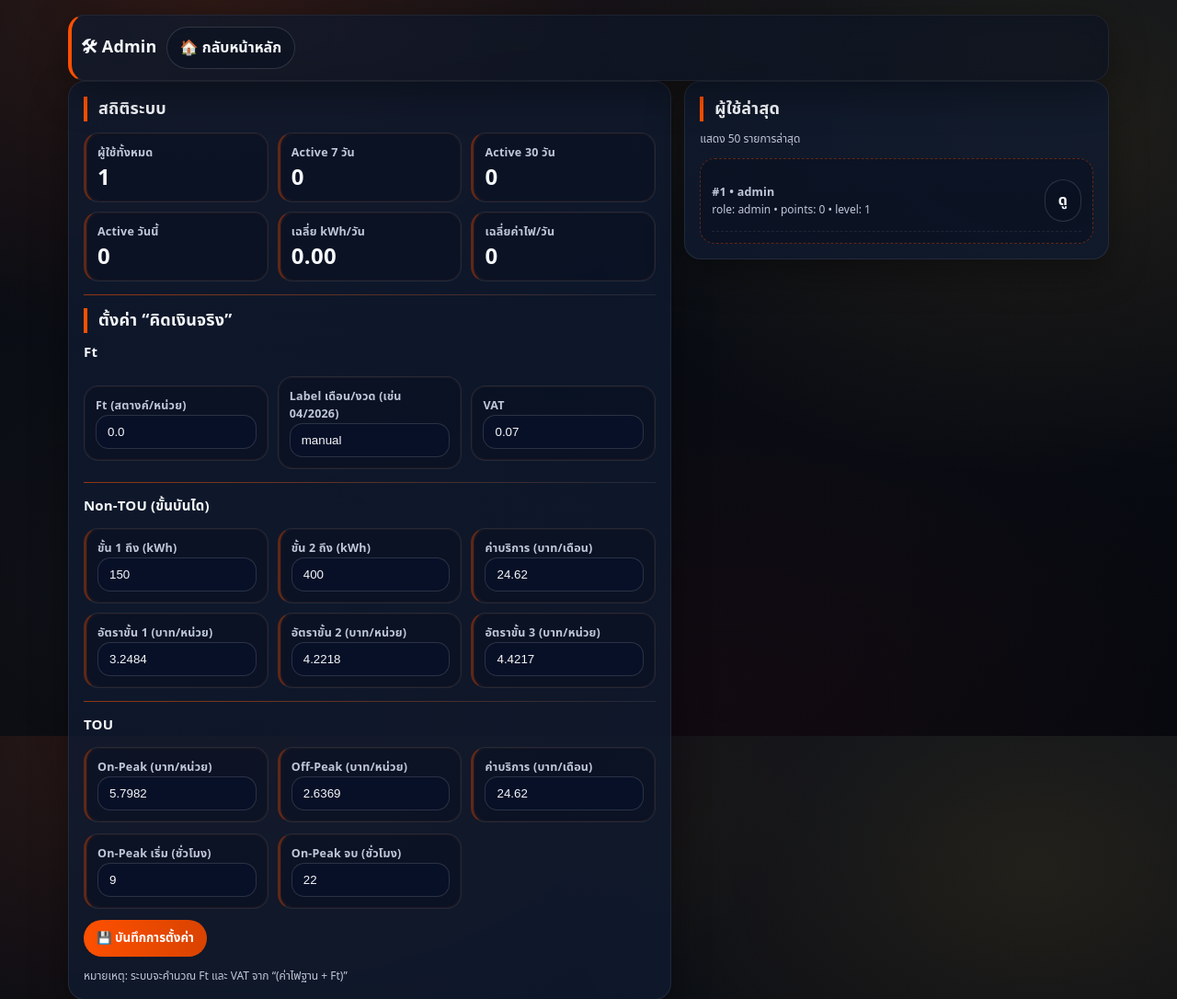
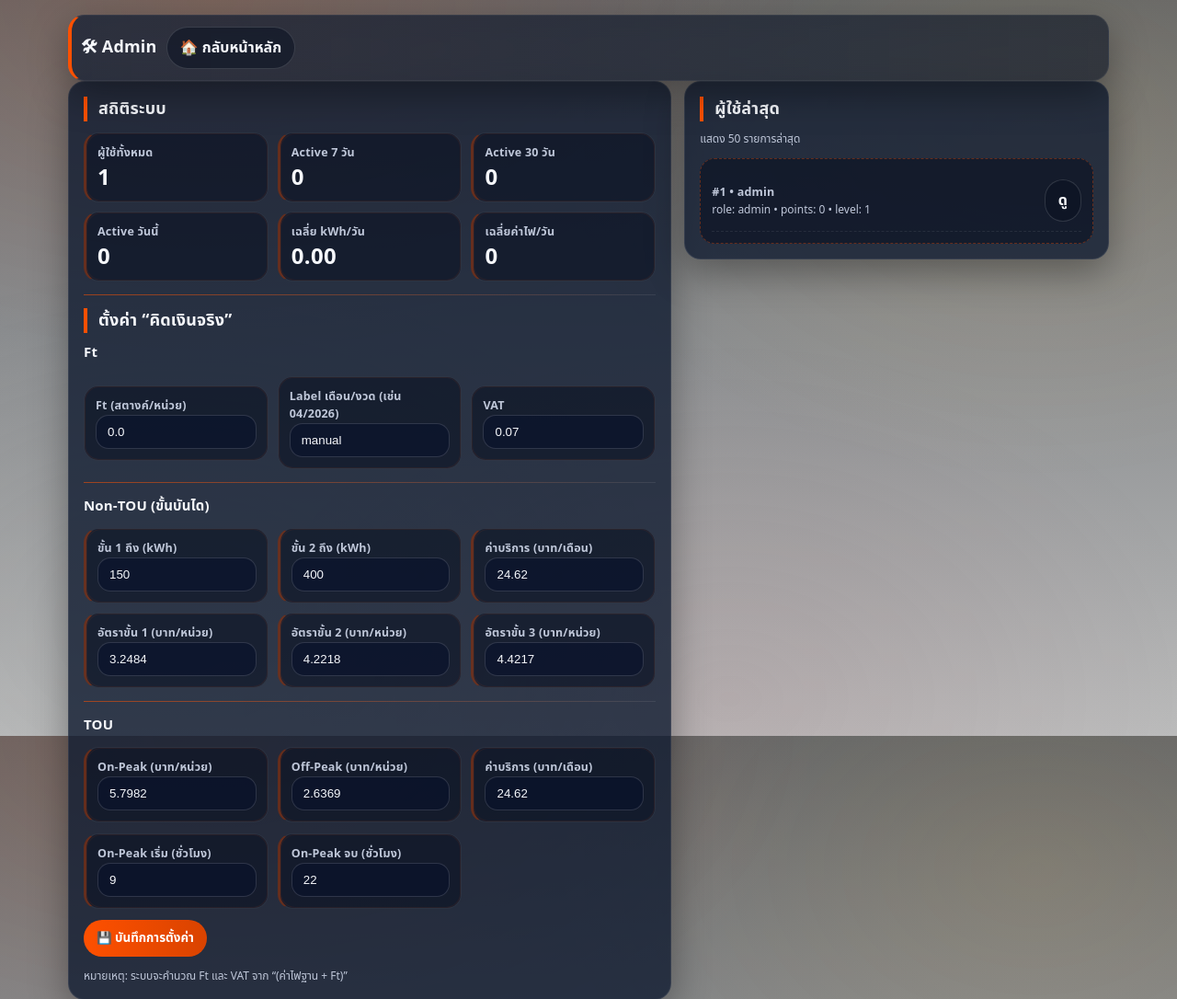
Before and after one commit to apiwatMea/energy-life, a Flask app: page /admin in a window 1280 px wide. Shown: the top 1086 px of the page at 92% size. Run offline with Flask 3, Linux system fonts and the light colour scheme; the visitor is signed in with stand-in values (Sample User, id 1); data comes from the database, SQL or seed files in the repository; data that the repository does not hold is empty.

Commit message:
Update style.css

```diff
--- a/static/style.css
+++ b/static/style.css
@@ -7,8 +7,8 @@
 
 :root{
   /* Base (ลดโทนน้ำเงิน -> เทาเข้มแบบองค์กร) */
-  --bg1:#0a0f18;
-  --bg2:#06080d;
+  --bg1:#63666A;
+  --bg2:#BBBCBC;
 
   --card:#0f1b30cc;
   --cardSolid:#0f1b30;
```
